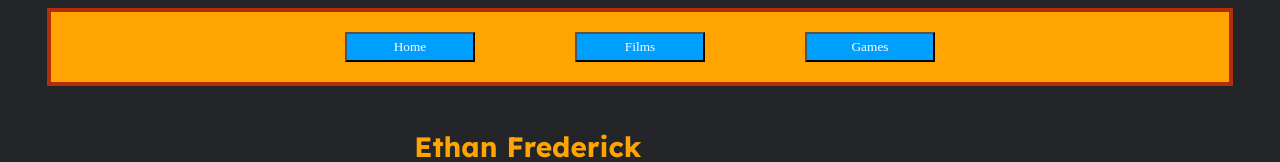
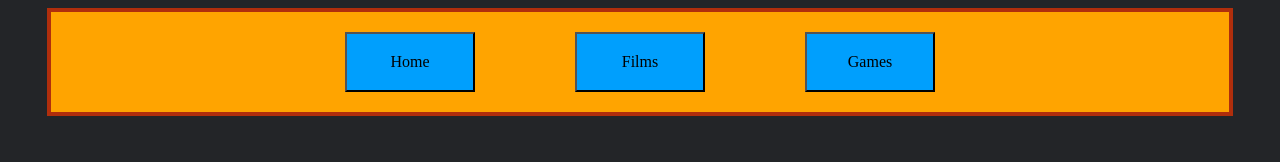
Before and after one commit to EthanFred/EthanFred.github.io, a plain HTML site: page wa/final/index.html in a window 1280 px wide. Shown: the top 162 px of the page. Drawn offline with Linux system fonts and the light colour scheme; a web font is replaced by a local one.

Commit message:
w3c validation attempt

```diff
--- a/wa/final/index.html
+++ b/wa/final/index.html
@@ -15,13 +15,13 @@
     <header class = "whiteBack">
         <div class = "nav-bar">
             <div class="home-nav">
-                <button class = "nav-button"> <a href = index.html> Home </a> </button>
+                <button class = "nav-button" onclick="location.href='index.html'"> <p class="p1"> Home </p> </button>
             </div>
             <div class = "films-nav">
-                <button class = "nav-button"> <a href = films.html> Films </a> </button>
+                <button class = "nav-button" onclick="location.href='index.html'"> <p class="p1"> Films </p> </button>
             </div>
             <div class = "games-nav">
-                <button class = "nav-button"> <a href = games.html> Games </a> </button>
+                <button class = "nav-button" onclick="location.href='index.html'"> <p class="p1"> Games </p> </button>
             </div>
         </div>
 
--- a/wa/final/style.css
+++ b/wa/final/style.css
@@ -195,9 +195,14 @@
 
         .nav-button{
             width: 130px;
-            height: 30px;
+            height: 60px;
             background-color: #009FFD;
             color: white;
+            text-align: center;
+            align-items: center;
+        }
+        .nav-button:hover{
+            background-color: #56c1ff;
         }
 
         .footer {
@@ -210,6 +215,10 @@
             justify-content: center;
             align-items: center;
             grid-column: 1 / 3;
+        }
+
+        .p1{
+            color: black
         }
 
 
```
Also changed, not shown: wa/final/games.html (+1 -0 lines).
